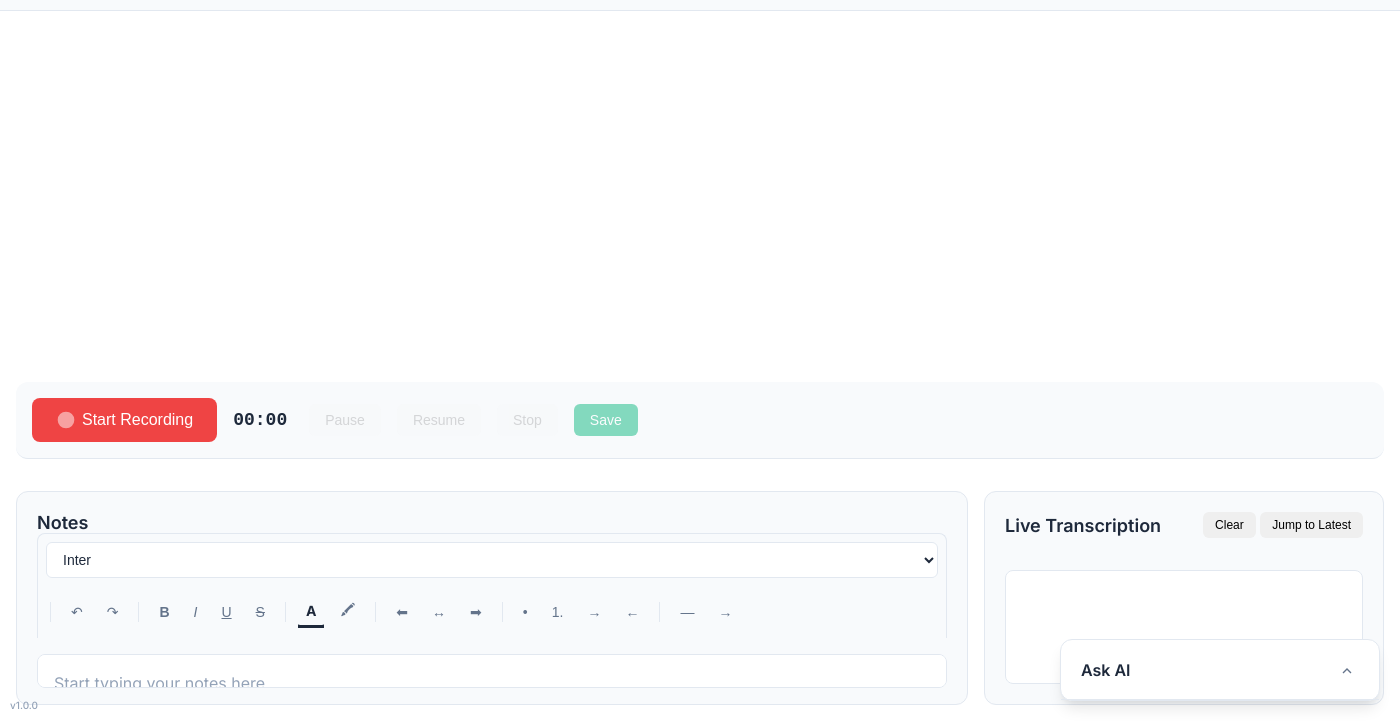
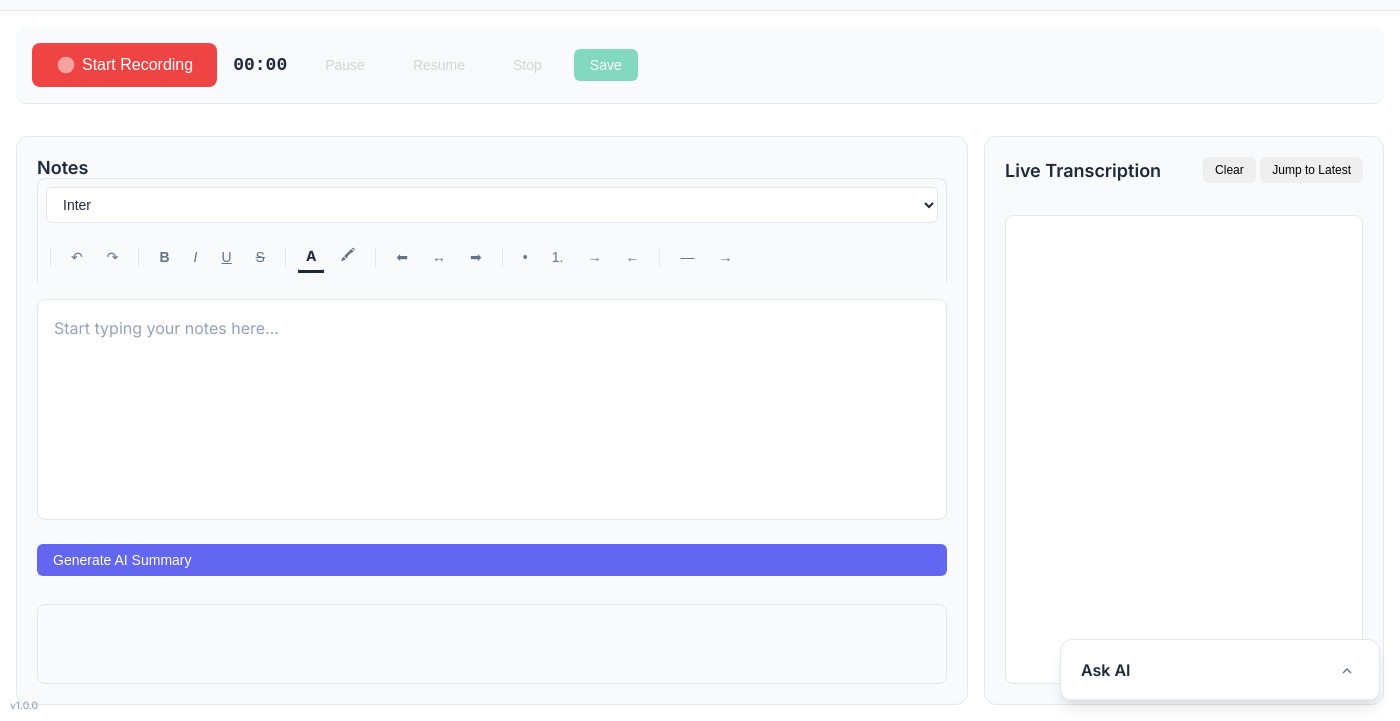
Before and after one commit to lmdrew96/ScribeCat, an Electron app: page src/renderer/index.html in a window 1400 px wide. Shown: the part 79-800 px from the top of the page. Drawn offline with Linux system fonts and the light colour scheme; no server answers.

Commit message:
latest UI updates: improve layout and styles in index.html and styles.css

```diff
--- a/src/renderer/index.html
+++ b/src/renderer/index.html
@@ -53,9 +53,7 @@
             </div>
         </header>
 
-        <!-- Main Content -->
-        <div class="app-body">
-            <!-- Sidebar -->
+        <!-- Floating Sidebar -->
         <aside class="sidebar" id="sidebar">
             <button class="sidebar-close">
                 <svg width="16" height="16" viewBox="0 0 24 24" fill="none" stroke="currentColor" stroke-width="2">
@@ -179,7 +177,6 @@
                     </p>
                     <input type="text" id="openai-key" placeholder="Your OpenAI API Key (optional)" class="input-field">
                     <button id="save-openai-key" class="btn btn-small">Save Your Key</button>
-                    </div>
                 </div>
             </div>
         </aside>
@@ -328,7 +325,6 @@
                     </div>
                 </div>
             </main>
-        </div>
 
         <!-- Version Info -->
         <div class="version-info" id="version-info">v1.0.0</div>
--- a/src/renderer/styles.css
+++ b/src/renderer/styles.css
@@ -330,12 +330,7 @@
   margin-top: 2px;
 }
 
-/* Main body */
-.app-body {
-  flex: 1;
-  display: flex;
-  overflow: hidden;
-}
+
 
 /* Sidebar as floating overlay */
 .sidebar {
```
Lines whose indentation alone changed are shown as unchanged.
